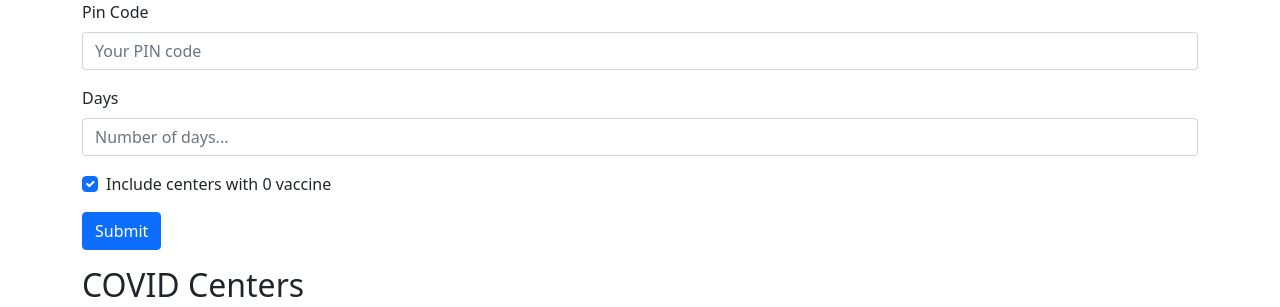
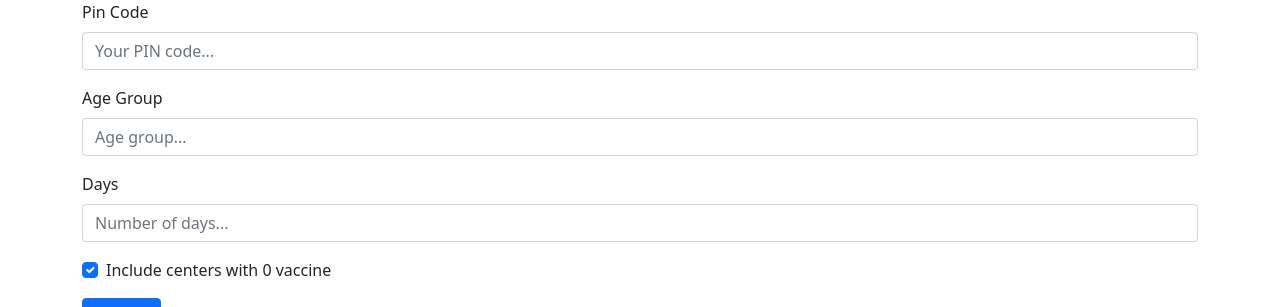
Before and after one commit to AkshaySiwal/COVID-Vaccine-status-India, a Flask app: page / in a window 1280 px wide. Shown: the part 56-363 px from the top of the page. Run offline with Flask 2, Linux system fonts and the light colour scheme.

Commit message:
Added age filter

```diff
--- a/app.py
+++ b/app.py
@@ -24,9 +24,16 @@ def index():
             include_zero_vaccine = True
         else:
             include_zero_vaccine = False
+        group = request.form.get('group')
+        if group.lower() == 'age 18-44':
+            age = 18
+        elif group.lower() == 'age 45+':
+            age = 45
+        else:
+            age = 0
         for i in range( days):
             date = (datetime.datetime.today() +  datetime.timedelta(days=i * 7 )).strftime('%d-%m-%Y')
-            centers = details(date=date, pin=pin, include_zero_vaccine=include_zero_vaccine)
+            centers = details(date=date, pin=pin, include_zero_vaccine=include_zero_vaccine, age=age)
             all_centers.update(centers)
     all_centers = sorted(all_centers.items())
     return render_template('index.html', all_centers=all_centers)
@@ -35,7 +42,7 @@ def index():
 def notification():
     return "WIlL ADD THIS FEATURE SOON"
 
-def details(date, pin, include_zero_vaccine):
+def details(date, pin, include_zero_vaccine, age):
     base_url = 'https://cdn-api.co-vin.in/api/v2/appointment/sessions/public/calendarByPin?pincode=%s&date=%s' % (pin, date)
     response = requests.get(base_url)
     centers = {}
@@ -44,12 +51,32 @@ def details(date, pin, include_zero_vaccine):
             date = s['date']
             key = int(''.join(date.split('-')[::-1]))
             available = s.get('available_capacity', 0)
+            age_limit = s.get('min_age_limit', 0)
+            age_keep = False
+            zero_keep = False
+            if age == 18:
+                if 18 <= age_limit < 45:
+                    age_keep = True
+                else:
+                    age_keep = False
+            elif age == 45:
+                if age_limit >= 45:
+                    age_keep = True
+                else:
+                    age_keep = False
+            else:
+                age_keep = True
+
             if not include_zero_vaccine:
                 if available > 0:
-                    record = {'date' : date, 'center_id': i['center_id'], 'name': i['name'], 'address' : i['address'] + ', ' + i['block_name'] + ', ' + i['district_name'] + ', ' + i['state_name'] + ', ' + str(i['pincode']), 'vaccine': s['vaccine'], 'min_age_limit' : s['min_age_limit'], 'available_capacity': s['available_capacity'], 'fee_type' : i['fee_type']}
+                    zero_keep = True
+                else:
+                    zero_keep = False
             else:
+                zero_keep = True
+
+            if age_keep and zero_keep:
                 record = {'date' : date, 'center_id': i['center_id'], 'name': i['name'], 'address' : i['address'] + ', ' + i['block_name'] + ', ' + i['district_name'] + ', ' + i['state_name'] + ', ' + str(i['pincode']), 'vaccine': s['vaccine'], 'min_age_limit' : s['min_age_limit'], 'available_capacity': s['available_capacity'], 'fee_type' : i['fee_type']}
-            if record:
                 if key in centers:
                     centers[key].append(record)
                 else:
--- a/templates/index.html
+++ b/templates/index.html
@@ -49,8 +49,23 @@
         <form action="/" method="POST">
   <div class="mb-3">
     <label for="pin" class="form-label">Pin Code</label>
-    <input type="text" class="form-control" name="pin" id="pin" placeholder="Your PIN code">
+    <input type="text" class="form-control" name="pin" id="pin" placeholder="Your PIN code...">
   </div>
+
+
+                            <div class="mb-3">
+        <label for="days" class="form-label">Age Group</label>
+<input class="form-control" list="grouplistOptions" id="group" name="group" placeholder="Age group...">
+<datalist id="grouplistOptions">
+  <option value="All Age">
+  <option value="Age 18-44">
+  <option value="Age 45+">
+</datalist>
+         </div>
+
+
+
+
     <div class="mb-3">
         <label for="days" class="form-label">Days</label>
 <input class="form-control" list="datalistOptions" id="days" name="days" placeholder="Number of days...">
@@ -62,6 +77,12 @@
   <option value="35">
 </datalist>
          </div>
+
+
+
+
+
+
 
             <div class="form-check mb-3">
   <input class="form-check-input" type="checkbox" value="" id="zerovaccine" name="zerovaccine" checked>
```
